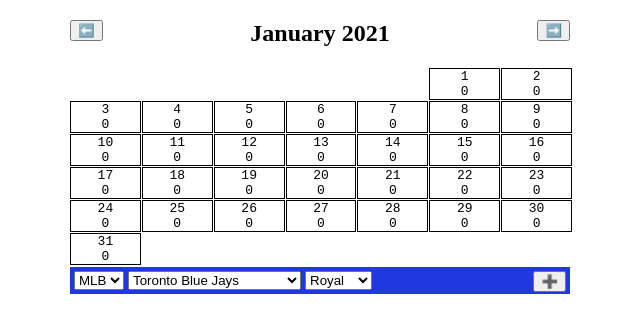
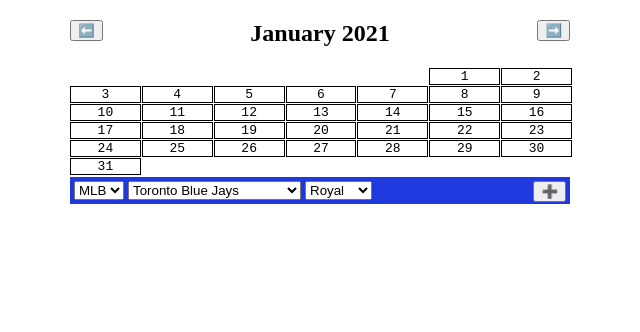
Before and after one commit to jdw1996/sports-schedule, a React (Create React App) app: page / in a window 1280 px wide. Shown: the top 332 px of the page, without its empty margins (320-960 px from the left). Built offline with nearby package versions, Linux system fonts and the light colour scheme.

Commit message:
Remove unnecessary code

```diff
--- a/src/date-utils.ts
+++ b/src/date-utils.ts
@@ -1,10 +1,7 @@
-import { Game } from './games';
-
 export type Day = {
   date: number;
   week: number;
   dayOfWeek: number;
-  games: Game[];
 };
 
 const MONTHS = [
@@ -37,7 +34,6 @@ export function generateCalendar(numDays: number, firstDay: number): Day[] {
       date: i + 1,
       dayOfWeek: ((i + firstDay) % 7) + 1,
       week: Math.floor((i + firstDay) / 7) + 1,
-      games: [],
     })),
   ];
 }
--- a/src/index.tsx
+++ b/src/index.tsx
@@ -44,8 +44,6 @@ function CalendarDay(props: CalendarDayProps): JSX.Element {
   return (
     <div className="day" style={{ gridArea: `${day.week + 1} / ${day.dayOfWeek} / span 1 / span 1` }}>
       <span style={{ textAlign: 'center' }}>{day.date}</span>
-      <br />
-      <span style={{ textAlign: 'center' }}>{day.games.length}</span>
     </div>
   );
 }
@@ -149,23 +147,12 @@ function App(): JSX.Element {
 
   const [month, setMonth] = useState(currentDate.getMonth());
   const [year, setYear] = useState(currentDate.getFullYear());
-  const [firstDay, setFirstDay] = useState(0);
-  const [daysInMonth, setDaysInMonth] = useState(0);
   const [days, setDays] = useState<Day[]>([]);
   const [favouriteTeams, setFavouriteTeams] = useState<Map<string, FavouriteTeam>>(new Map([]));
 
   useEffect(() => {
-    const newFirstDay = new Date(year, month, 1).getDay();
-    const newDaysInMonth = numDaysInMonth(month, year);
-    const newCalendar = generateCalendar(newDaysInMonth, newFirstDay);
-    setFirstDay(newFirstDay);
-    setDaysInMonth(newDaysInMonth);
-    setDays(newCalendar);
+    setDays(generateCalendar(numDaysInMonth(month, year), new Date(year, month, 1).getDay()));
   }, [year, month]);
-
-  useEffect(() => {
-    setDays(generateCalendar(daysInMonth, firstDay));
-  }, [daysInMonth, firstDay]);
 
   return (
     <div className="App">
```
